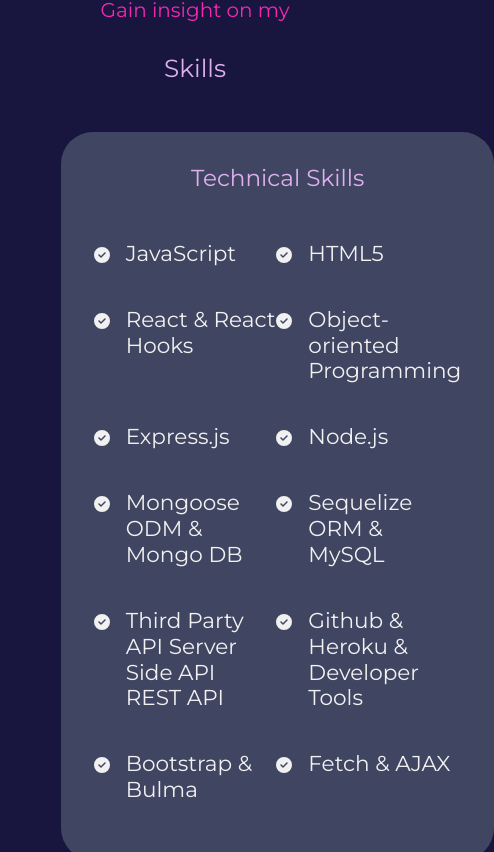
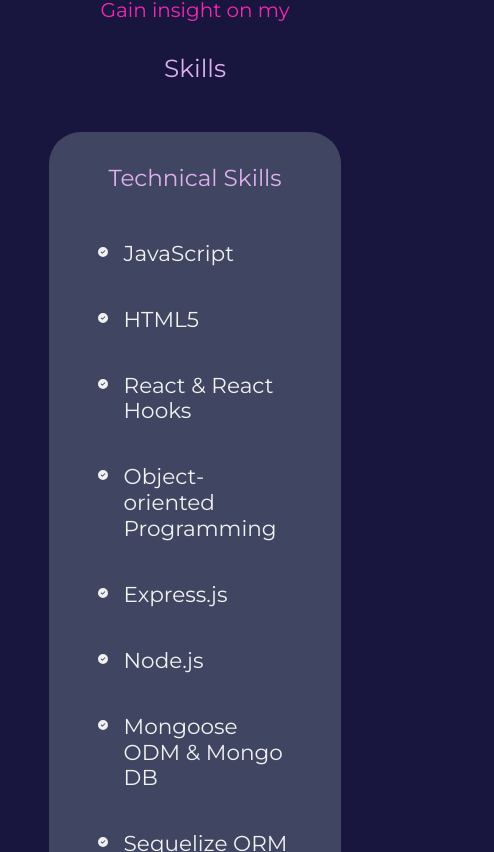
Before and after one commit to alenambo02/a-izquierdo-portfolio, a React (Create React App) app: page / in a window 390 px wide. Shown: the part 2352-3204 px from the top of the page, 494 px wide, since content can reach past the window. Built offline with nearby package versions, Linux system fonts and the light colour scheme.

Commit message:
fix skills responsiveness

```diff
--- a/src/components/skills/skills.css
+++ b/src/components/skills/skills.css
@@ -53,6 +53,7 @@
     .skills__container > div {
         width: 80%;
         padding: 2rem;
+        margin: 0 auto;
 
     }
 
@@ -62,11 +63,12 @@
 }
 
 @media screen and (max-width: 600px) {
-
-
-    .skills__container > div {
+    /* padding: 1rem 0rem 1rem 0rem; */
+    .skills__container {
         width: 100%;
-        padding: 2rem 1rem;
-
+    }
+    .skills__content {
+        grid-template-columns: 1fr;
+        font-size: 10px;
     }
 }
```
Also changed, not shown: src/assets/300pic.png (deleted), src/assets/ale.png (deleted).
